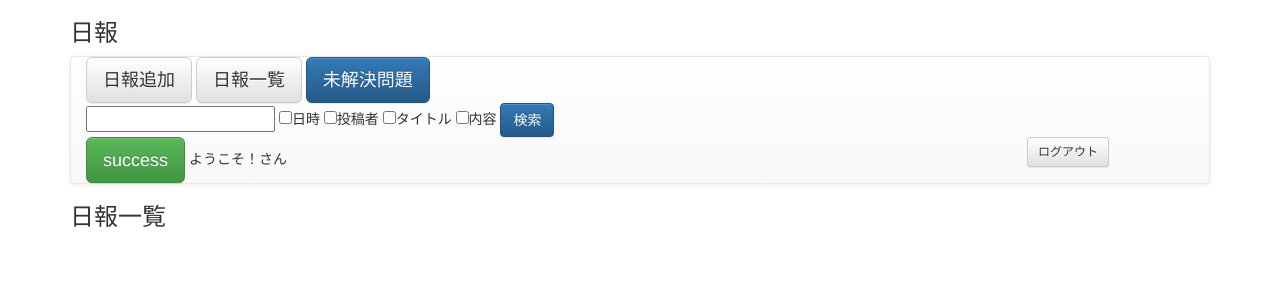
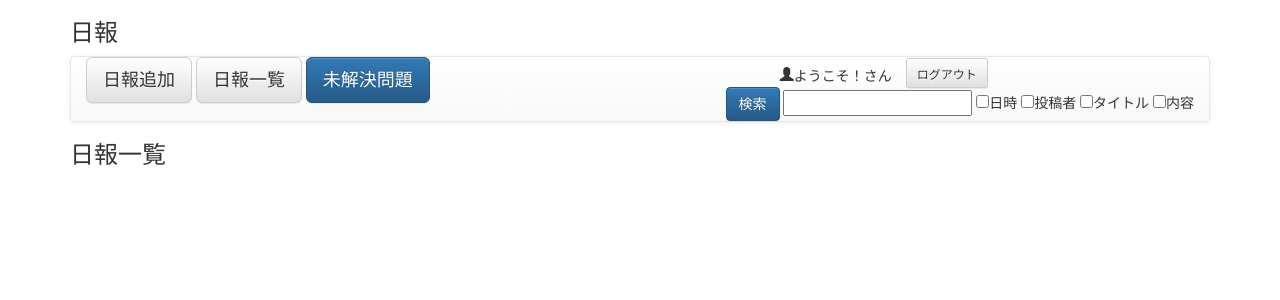
Before and after one commit to washinofumihiro/web_application_nippo, a Django app: page /report/search/ in a window 1280 px wide. Shown: the top 300 px of the page. Run offline with Django 3.2, Linux system fonts and the light colour scheme; data that the repository does not hold is empty; some libraries are stand-ins or nearby versions.

Commit message:
fixed base.html for menu bar

```diff
--- a/daily_report/day/templates/base.html
+++ b/daily_report/day/templates/base.html
@@ -40,21 +40,39 @@
           <a href="{% url 'day:report_list' %}" class="btn btn-default btn-lg">日報一覧</a>
           <a href="{% url 'day:all_question' %}" class="btn btn-primary btn-lg">未解決問題</a>
           <!--<a class="btn btn-primary">primary</a>-->
-              <form action="{% url 'day:report_search' %}" method="get" class="form-horizontal" role="form">
+        </ul>
+          <!--<span style="position: relative; left: 150px;">-->
+            <!--<form action="{% url 'day:report_search' %}" method="get" class="form-horizontal" role="form">-->
+              <!--{% csrf_token %}-->
+                <!--<input id="id_Search" maxlength="255" name="Search" type="text">-->
+                <!--<input id='check1' type="checkbox" name="search_form" value="post_time">日時-->
+                <!--<input id='check2' type="checkbox" name="search_form" value="user">投稿者-->
+                <!--<input id='check3' type="checkbox" name="search_form" value="title">タイトル-->
+                <!--<input id='check4' type="checkbox" name="search_form" value="content">内容-->
+                <!--<button type="submit" class="btn btn-primary">検索</button>-->
+            <!--</form>-->
+            <!--<span style="position: relative; left: 10px;">ようこそ！{{request.user.username}}さん-->
+                <!--<a href="{% url 'django.contrib.auth.views.logout' %}" class="btn btn-default btn-sm">ログアウト</a>-->
+            <!--</span>-->
+          <!--</span>-->
+          <span style="position: relative; text-align: right;">
+              <span class="glyphicon glyphicon-user" style="position: relative; left: 350px;">ようこそ！{{request.user.username}}さん
+                <a href="{% url 'django.contrib.auth.views.logout' %}" class="btn btn-default btn-sm">ログアウト</a>
+              </span>
+            <form action="{% url 'day:report_search' %}" method="get" class="form-horizontal" role="form">
               {% csrf_token %}
+                <button type="submit" class="btn btn-primary">検索</button>
                 <input id="id_Search" maxlength="255" name="Search" type="text">
                 <input id='check1' type="checkbox" name="search_form" value="post_time">日時
                 <input id='check2' type="checkbox" name="search_form" value="user">投稿者
                 <input id='check3' type="checkbox" name="search_form" value="title">タイトル
                 <input id='check4' type="checkbox" name="search_form" value="content">内容
-                <button type="submit" class="btn btn-primary">検索</button>
-              </form>
-          <a class="btn btn-success btn-lg">success</a>
-            <span>ようこそ！{{request.user.username}}さん</span>
-                <a href="{% url 'django.contrib.auth.views.logout' %}" class="btn btn-default btn-sm" style="position: absolute; right: 100px;">ログアウト</a>
-        </ul>
+            </form>
+          </span>
+              <!--<a class="btn btn-success btn-lg">success</a>-->
       </div>
     </nav>
+
     {% block content %}
       {{ content }}
     {% endblock %}
--- a/daily_report/day/templates/day/report_list.html
+++ b/daily_report/day/templates/day/report_list.html
@@ -35,7 +35,7 @@ table {
                 <div class="thumbnail">
                     <div class="caption">
                         <h3>{{ report.title }}</h3>
-                        <p>{{ report.user }}</p>
+                        <p class="glyphicon glyphicon-user">{{ report.user }}</p>
                         <p>{{report.post_time}}</p>
                     </div>
                     <p>
```
